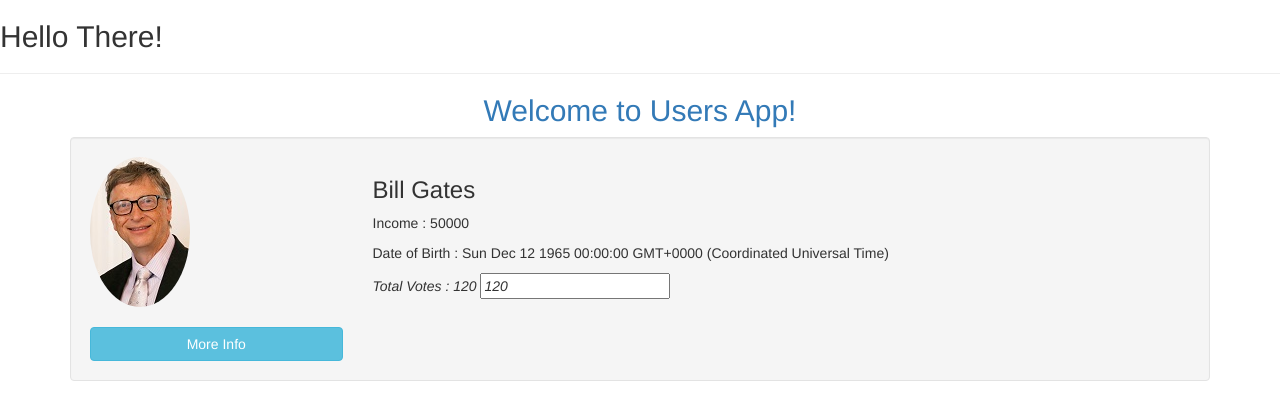
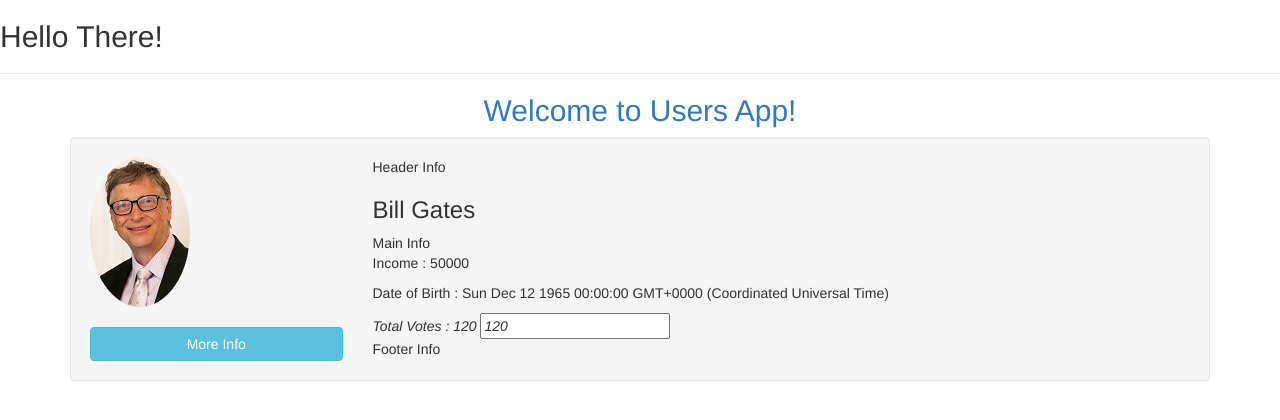
Before and after one commit to synergy2411/everi-users-app, an Angular app: page / in a window 1280 px wide. Shown: the top 420 px of the page. Built offline with nearby package versions, Linux system fonts and the light colour scheme.

Commit message:
data projection

```diff
--- a/src/app/users/user-info/user-info.component.html
+++ b/src/app/users/user-info/user-info.component.html
@@ -1,4 +1,9 @@
+<ng-content select="header"></ng-content>
+
 <h3>{{ user.firstName }} {{ user.lastName }}</h3>
+
+<ng-content></ng-content>
+
 <p>Income : <span [innerHTML]="user.income"></span></p>
 <p>Date of Birth : {{ user.dob }} </p>
 <em>
@@ -9,3 +14,5 @@
 
   <input type="number" [(ngModel)]="user.votes">
 </em>
+
+<ng-content select="footer"></ng-content>
--- a/src/app/users/users.component.html
+++ b/src/app/users/users.component.html
@@ -9,7 +9,11 @@
         </div>
 
         <div class="col-md-9 col-sm-9 col-xs-3">
-          <app-user-info [user]="user"></app-user-info>
+          <app-user-info [user]="user">
+            <header>Header Info</header>
+            <main>Main Info</main>
+            <footer>Footer Info</footer>
+          </app-user-info>
         </div>
 
       </div>
```
